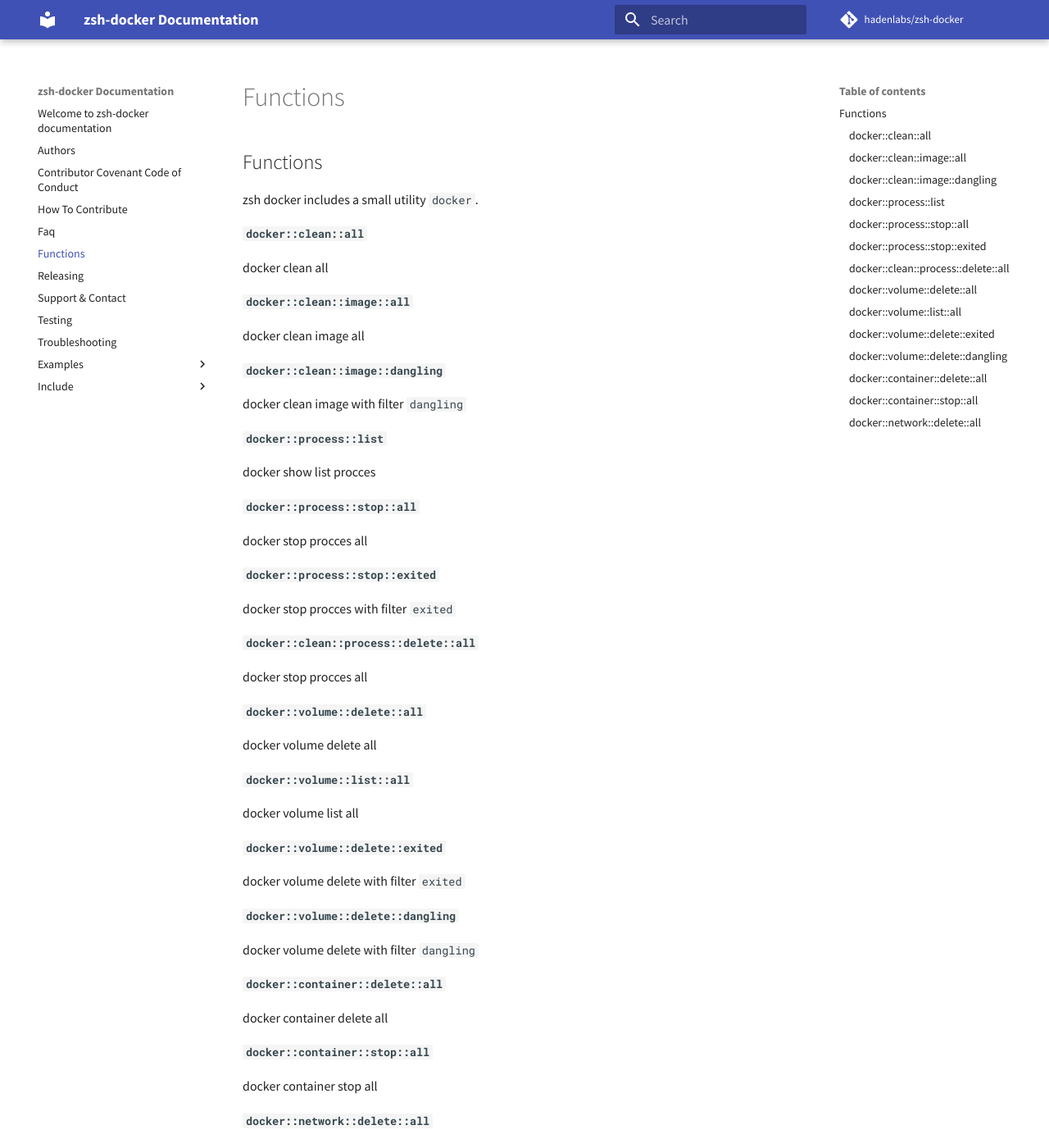
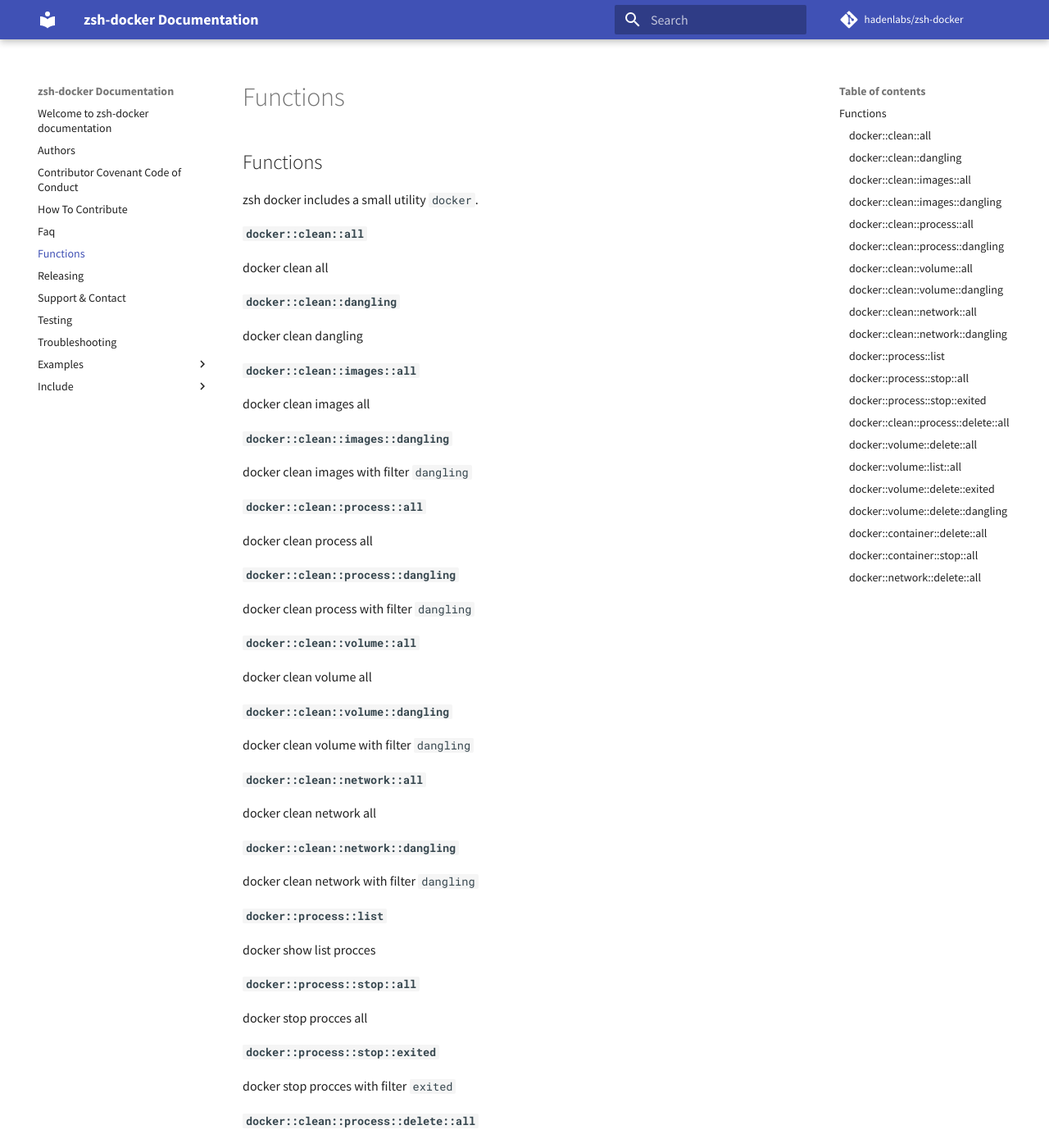
Before and after one commit to hadenlabs/zsh-docker, an MkDocs documentation site: the page built from docs/functions.md, in a window 1280 px wide and 1400 px high. Shown: the whole window at 82% size. Built offline with MkDocs 1.6.1 and Material for MkDocs 9.7.7, drawn with Linux system fonts in a browser that asks for light colours; comment, search, counter and statistics services are not loaded.

Commit message:
docs: implement functions name docker (#22)

```diff
--- a/docs/functions.md
+++ b/docs/functions.md
@@ -6,13 +6,41 @@ zsh docker includes a small utility `docker`.
 
 docker clean all
 
-#### `docker::clean::image::all`
+#### `docker::clean::dangling`
 
-docker clean image all
+docker clean dangling
 
-#### `docker::clean::image::dangling`
+#### `docker::clean::images::all`
 
-docker clean image with filter `dangling`
+docker clean images all
+
+#### `docker::clean::images::dangling`
+
+docker clean images with filter `dangling`
+
+#### `docker::clean::process::all`
+
+docker clean process all
+
+#### `docker::clean::process::dangling`
+
+docker clean process with filter `dangling`
+
+#### `docker::clean::volume::all`
+
+docker clean volume all
+
+#### `docker::clean::volume::dangling`
+
+docker clean volume with filter `dangling`
+
+#### `docker::clean::network::all`
+
+docker clean network all
+
+#### `docker::clean::network::dangling`
+
+docker clean network with filter `dangling`
 
 #### `docker::process::list`
 
```
